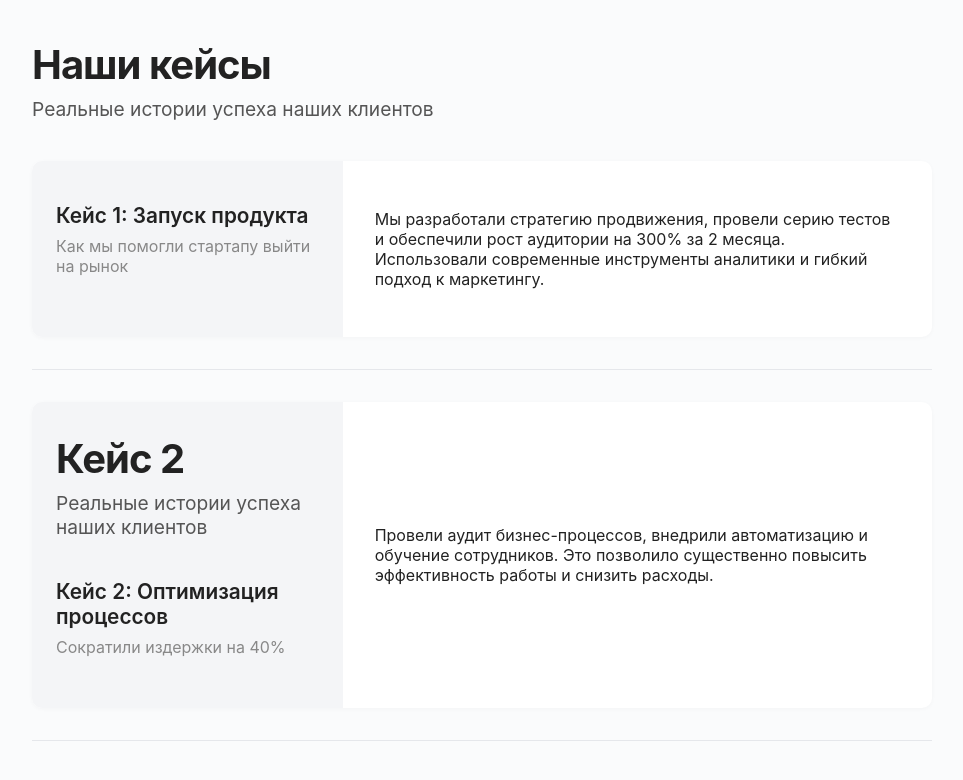
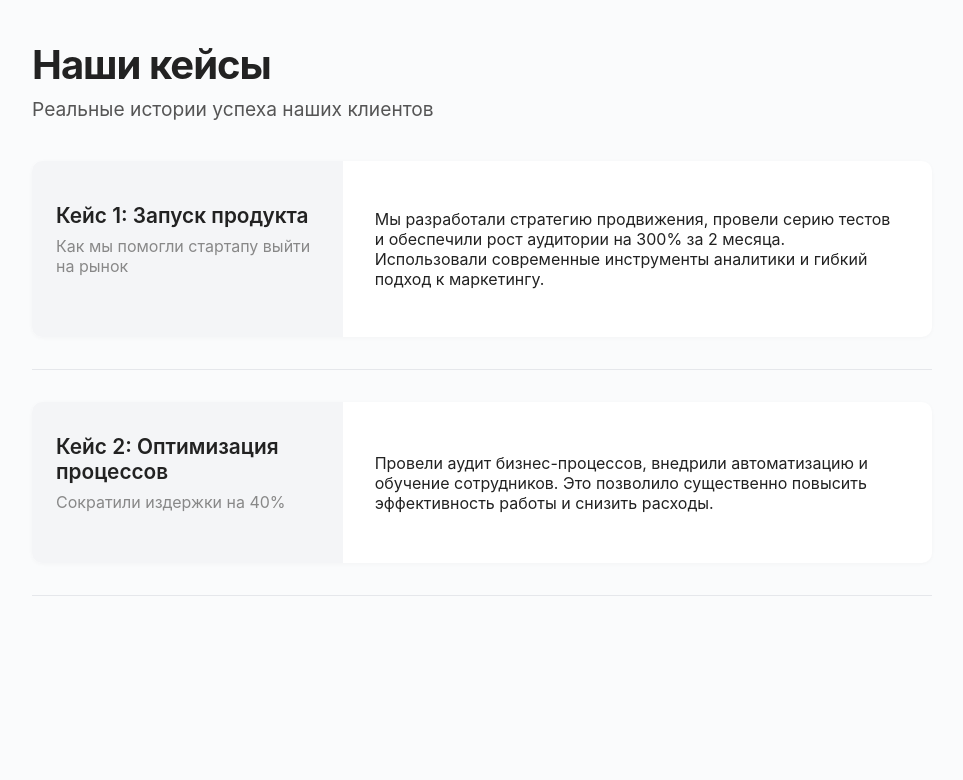
Before and after one commit to rouxjeabee/ai_cases_for_veche, a plain HTML site: page index.html in a window 1280 px wide. Shown: the whole page, without its empty margins (158-1121 px from the left). Drawn offline with Linux system fonts and the light colour scheme.

Commit message:
Update index.html

```diff
--- a/index.html
+++ b/index.html
@@ -114,9 +114,6 @@
 
     <div class="case">
         <div class="case-column-1">
-                <div class="page-title">Кейс 2</div>
-    <div class="page-subtitle">Реальные истории успеха наших клиентов</div>
-
             <div class="case-title">Кейс 2: Оптимизация процессов</div>
             <div class="case-subtitle">Сократили издержки на 40%</div>
         </div>
```
